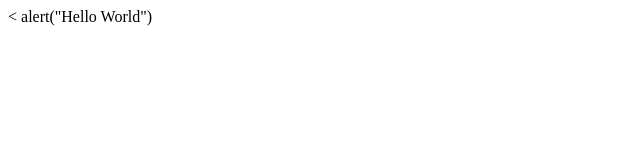
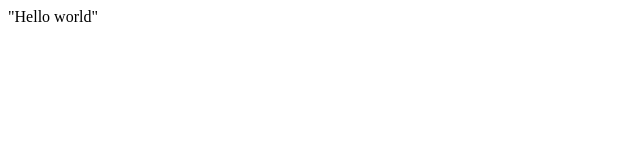
Before and after one commit to Joncygeorge/index.html, a plain HTML site: page index.html in a window 1280 px wide. Shown: the full height of the page, 0-640 px from the left. Drawn offline with Linux system fonts and the light colour scheme.

Commit message:
Create index.html

```diff
--- a/index.html
+++ b/index.html
@@ -1,7 +1,6 @@
 <html>
-<<head>
-  alert("Hello World")
-</head>
+<head></head>
   <body>
+    "Hello world"
   </body>
 </html>
```
